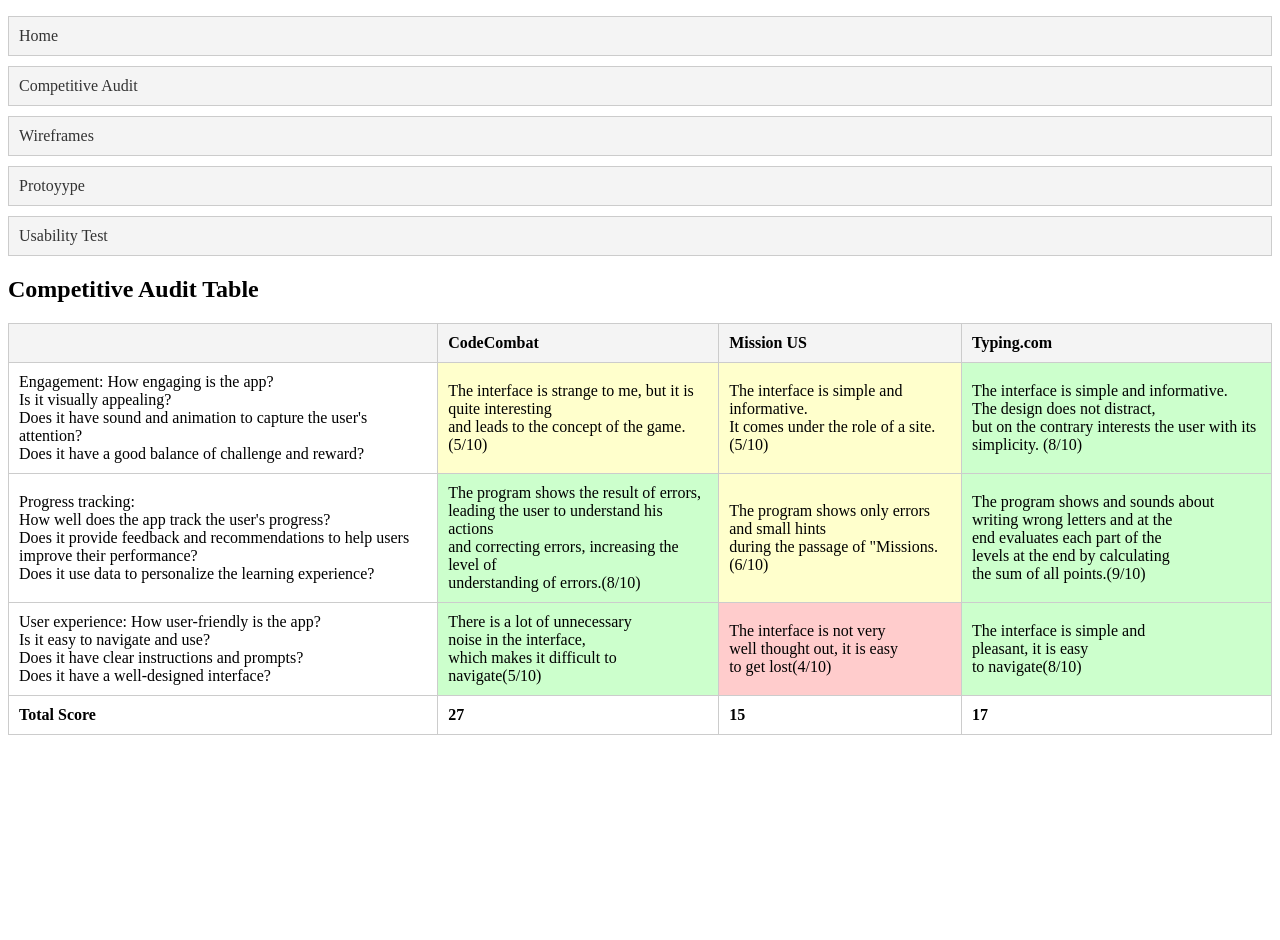
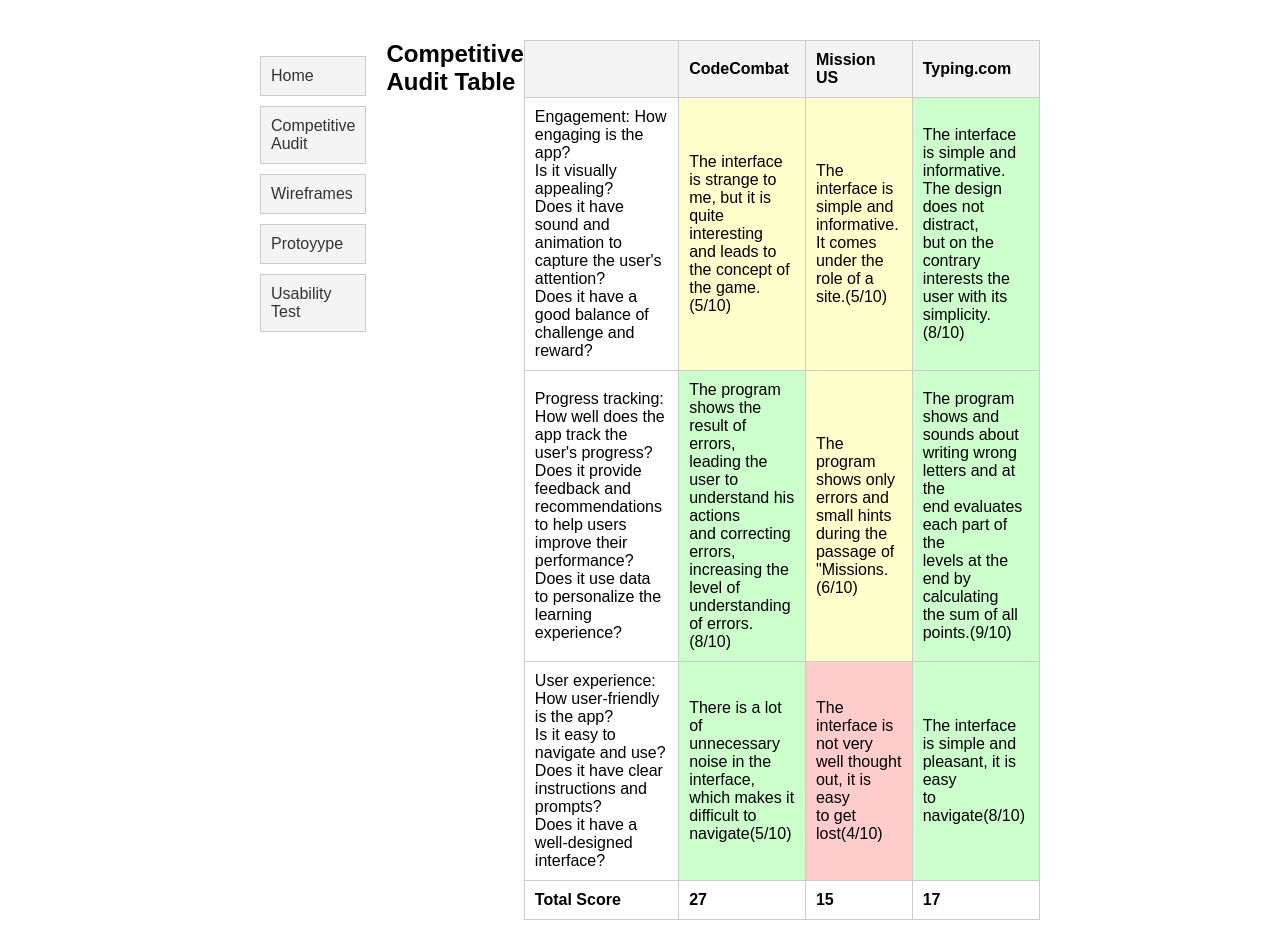
Before and after one commit to KenPowerClassroom/ixd-project-2024-Sofiia-Pankiv, a plain HTML site: page Competitive.html in a window 1280 px wide. Before the commit the page ends 800 px from the top, so only its background shows below. Drawn offline with Linux system fonts and the light colour scheme.

Commit message:
Update Competitive.html

```diff
--- a/Competitive.html
+++ b/Competitive.html
@@ -4,6 +4,21 @@
 <html>
 
 <style>
+  body {
+    font-family: Arial, sans-serif;
+    margin: 0;
+    padding: 20px;
+    display: flex;
+  }
+  .container {
+    max-width: 800px;
+    margin: auto;
+    display: flex;
+  }
+  .left-sidebar {
+    width: 200px;
+    padding: 20px;
+  }
    table {
       width: 100%;
       border-collapse: collapse;
```
